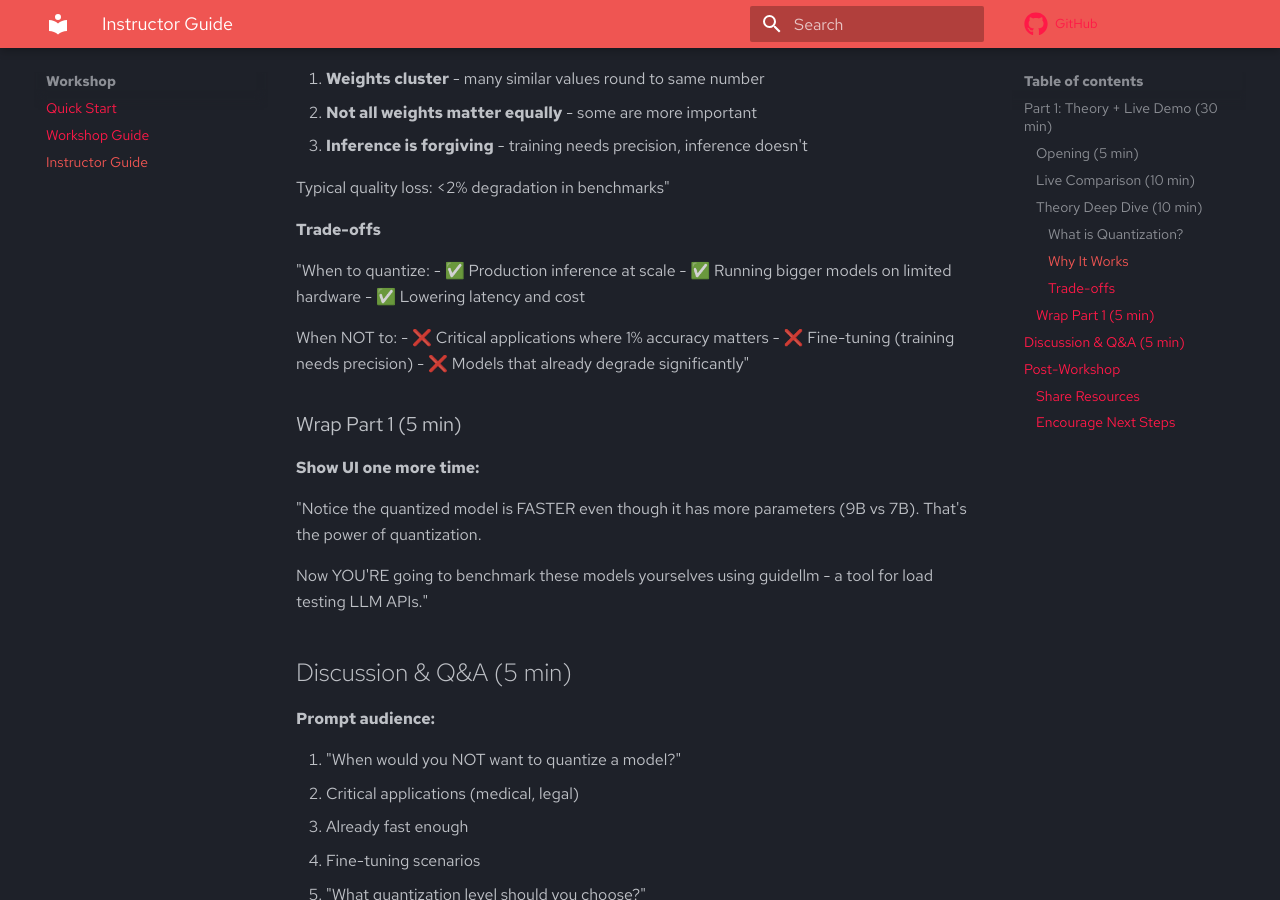
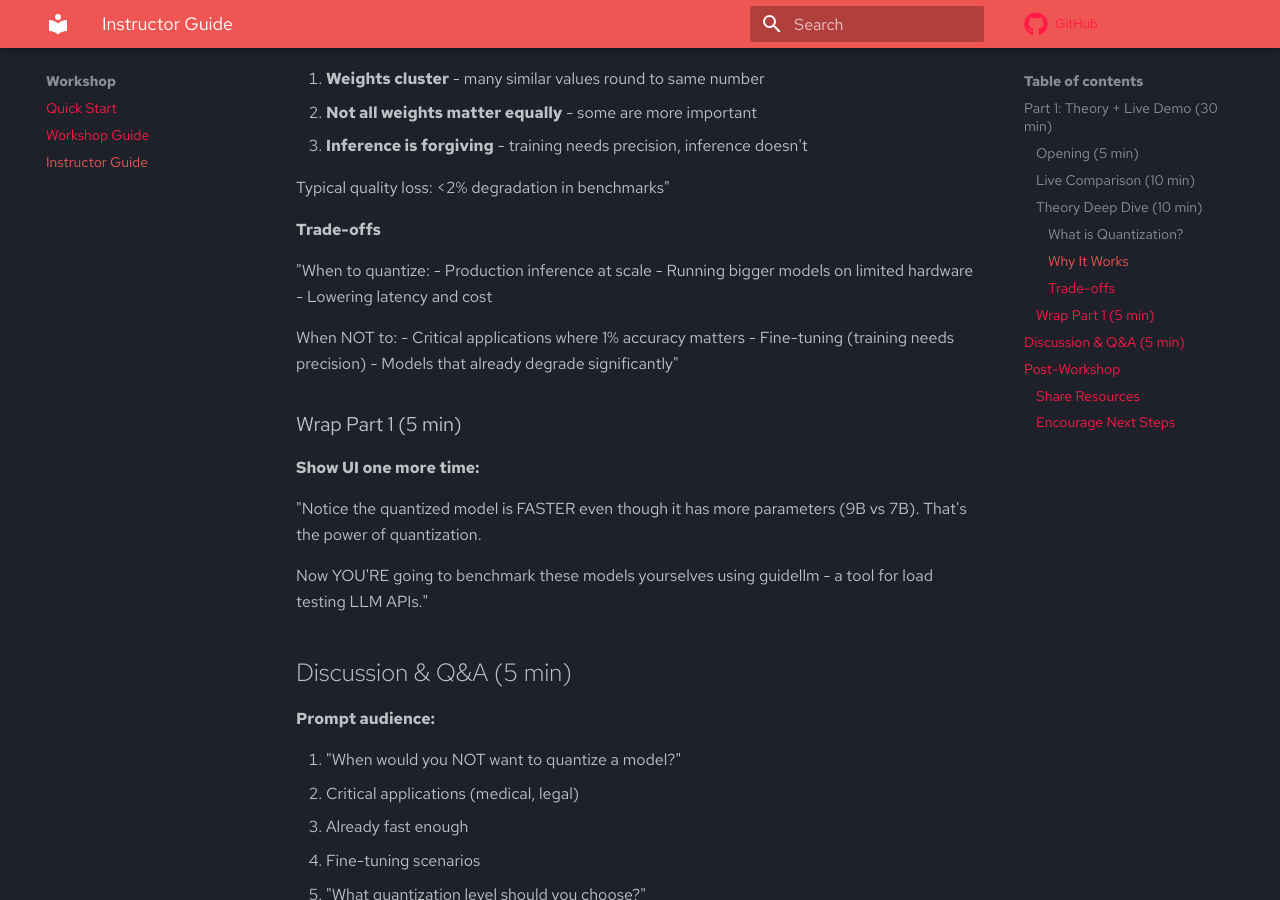
Before and after one commit to soyr-redhat/boston-tech-week-26-llm-compressor, an MkDocs documentation site: the page built from docs/instructor-guide.md, in a window 1280 px wide and 900 px high, scrolled down 1821 px. Built offline with MkDocs 1.6.1 and Material for MkDocs 9.7.7, drawn with Linux system fonts in a browser that asks for light colours; some web fonts are replaced; comment, search, counter and statistics services are not loaded.

Commit message:
remove all remaining emojis from all files

```diff
--- a/docs/instructor-guide.md
+++ b/docs/instructor-guide.md
@@ -80,14 +80,14 @@ Typical quality loss: <2% degradation in benchmarks"
 #### Trade-offs
 
 "When to quantize:
-- ✅ Production inference at scale
-- ✅ Running bigger models on limited hardware
-- ✅ Lowering latency and cost
+-  Production inference at scale
+-  Running bigger models on limited hardware
+-  Lowering latency and cost
 
 When NOT to:
-- ❌ Critical applications where 1% accuracy matters
-- ❌ Fine-tuning (training needs precision)
-- ❌ Models that already degrade significantly"
+-  Critical applications where 1% accuracy matters
+-  Fine-tuning (training needs precision)
+-  Models that already degrade significantly"
 
 ### Wrap Part 1 (5 min)
 
@@ -146,4 +146,4 @@ Start with small models (1-3B) to learn, then scale to production."
 - Relate to real-world use cases
 - Have fun!
 
-🚀 **You're ready. Go show them how quantization works!**
+ **You're ready. Go show them how quantization works!**
```
Also changed, not shown: CLUSTER_STATUS.md (+19 -19 lines), INSTRUCTOR_GUIDE.md (+7 -7 lines), docs/cluster-status.md (+6 -6 lines), 4 other files.
